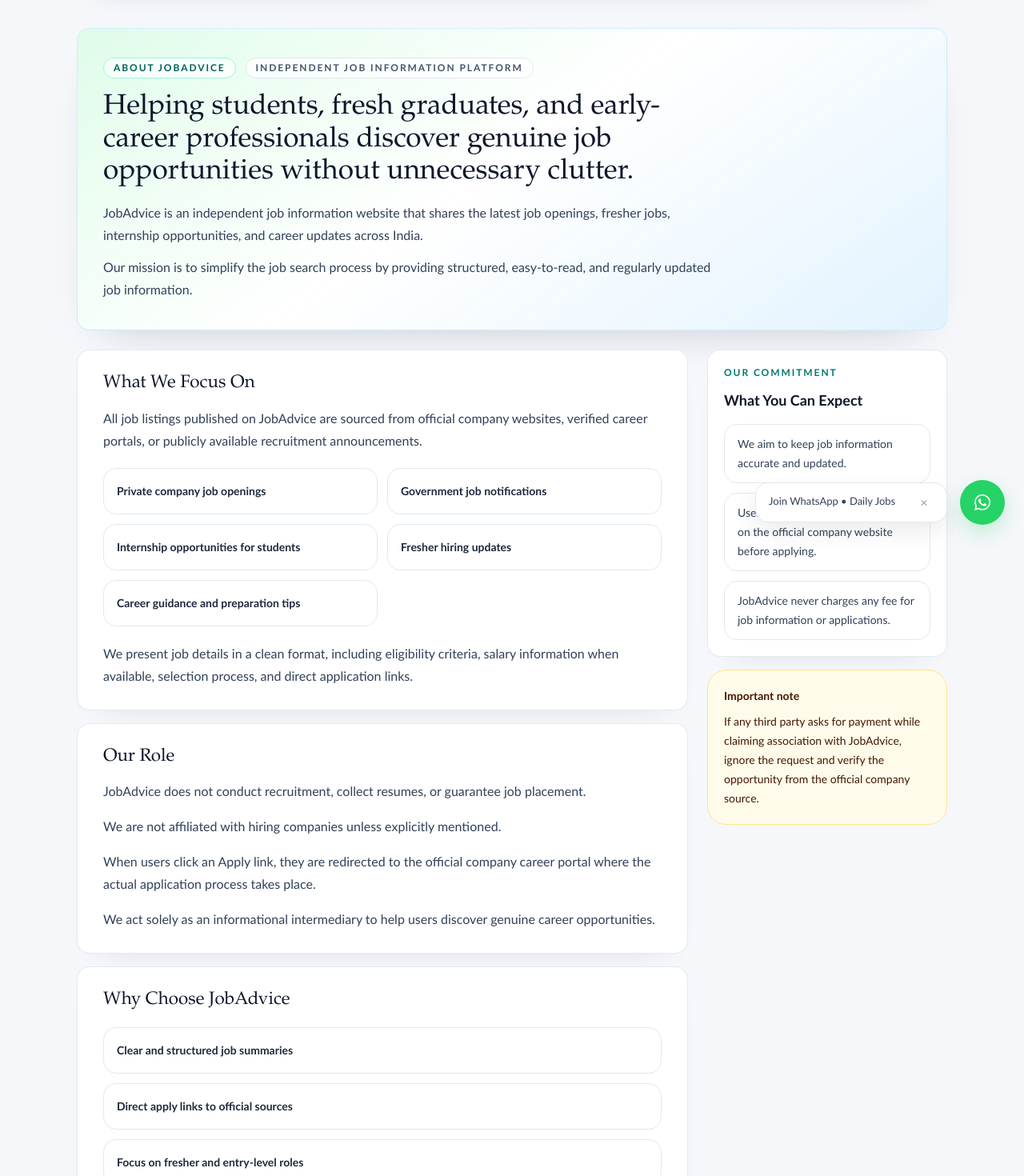
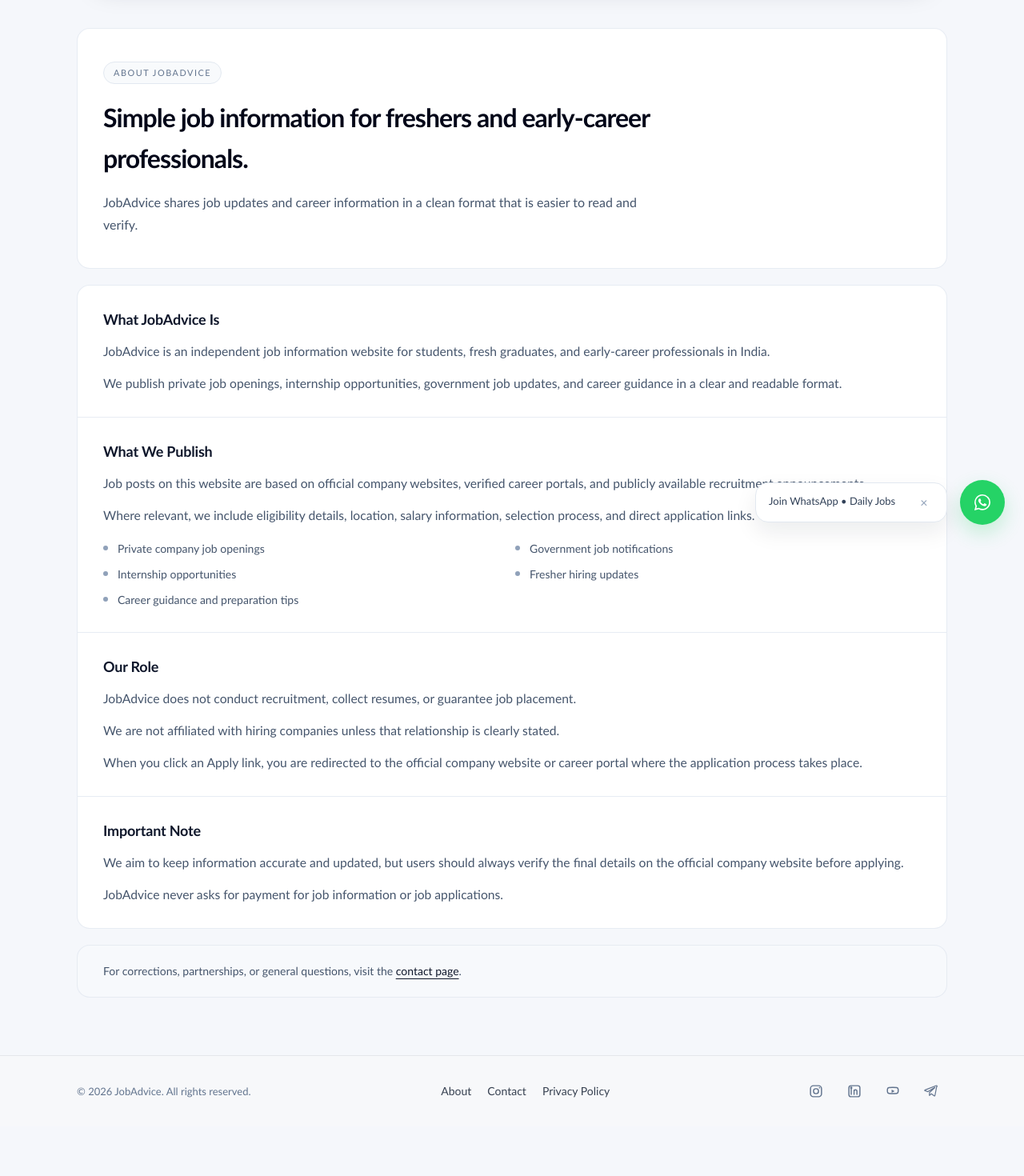
Before and after one commit to hassanusmani21/Jobadvice, a Next.js app: page /about in a window 1280 px wide. Shown: the part 120-1590 px from the top of the page at 80% size. After the commit the page ends 1528 px from the top, so only its background shows below. Built offline with nearby package versions, Linux system fonts and the light colour scheme; no server answers.

Commit message:
Simplify about and privacy pages

```diff
--- a/src/app/about/page.tsx
+++ b/src/app/about/page.tsx
@@ -1,32 +1,50 @@
 import type { Metadata } from "next";
+import Link from "next/link";
 import { siteName } from "@/lib/site";
 
-const focusAreas = [
+const aboutSections = [
+  {
+    title: "What JobAdvice Is",
+    paragraphs: [
+      `${siteName} is an independent job information website for students, fresh graduates, and early-career professionals in India.`,
+      "We publish private job openings, internship opportunities, government job updates, and career guidance in a clear and readable format.",
+    ],
+  },
+  {
+    title: "What We Publish",
+    paragraphs: [
+      "Job posts on this website are based on official company websites, verified career portals, and publicly available recruitment announcements.",
+      "Where relevant, we include eligibility details, location, salary information, selection process, and direct application links.",
+    ],
+    bullets: [
       "Private company job openings",
       "Government job notifications",
-  "Internship opportunities for students",
+      "Internship opportunities",
       "Fresher hiring updates",
       "Career guidance and preparation tips",
-];
-
-const whyChooseUs = [
-  "Clear and structured job summaries",
-  "Direct apply links to official sources",
-  "Focus on fresher and entry-level roles",
-  "No registration required to view job details",
-  "No hidden charges",
-];
-
-const commitmentPoints = [
-  "We aim to keep job information accurate and updated.",
-  "Users should always verify details on the official company website before applying.",
-  "JobAdvice never charges any fee for job information or applications.",
+    ],
+  },
+  {
+    title: "Our Role",
+    paragraphs: [
+      `${siteName} does not conduct recruitment, collect resumes, or guarantee job placement.`,
+      "We are not affiliated with hiring companies unless that relationship is clearly stated.",
+      "When you click an Apply link, you are redirected to the official company website or career portal where the application process takes place.",
+    ],
+  },
+  {
+    title: "Important Note",
+    paragraphs: [
+      "We aim to keep information accurate and updated, but users should always verify the final details on the official company website before applying.",
+      `${siteName} never asks for payment for job information or job applications.`,
+    ],
+  },
 ];
 
 export const metadata: Metadata = {
   title: "About",
   description:
-    "Learn how JobAdvice shares fresher jobs, internships, and career updates in a clear and practical format.",
+    "Learn what JobAdvice publishes, how job information is sourced, and what role the platform plays.",
   alternates: {
     canonical: "/about",
   },
@@ -34,138 +52,64 @@ export const metadata: Metadata = {
 
 export default function AboutPage() {
   return (
-    <div className="space-y-6">
-      <section className="fade-up hero-surface px-5 py-7 sm:px-8 sm:py-9">
-        <div className="flex flex-wrap items-center gap-3 text-xs font-semibold uppercase tracking-[0.16em] text-teal-800">
-          <span className="rounded-full border border-teal-200 bg-white/70 px-3 py-1">
+    <div className="space-y-5">
+      <section className="fade-up rounded-2xl border border-slate-200/80 bg-white/92 px-5 py-8 sm:px-8 sm:py-10">
+        <div className="max-w-3xl">
+          <span className="inline-flex rounded-full border border-slate-200 bg-slate-50 px-3 py-1 text-[0.68rem] font-medium uppercase tracking-[0.14em] text-slate-500">
             About {siteName}
           </span>
-          <span className="rounded-full border border-slate-200 bg-white/70 px-3 py-1 text-slate-600">
-            Independent Job Information Platform
-          </span>
-        </div>
 
-        <h1 className="mt-4 max-w-3xl font-serif text-[1.8rem] leading-[1.15] text-slate-900 sm:text-[2.2rem]">
-          Helping students, fresh graduates, and early-career professionals discover genuine job
-          opportunities without unnecessary clutter.
+          <h1 className="mt-4 text-[1.65rem] font-semibold tracking-[-0.03em] text-slate-950 sm:text-[2rem]">
+            Simple job information for freshers and early-career professionals.
           </h1>
 
-        <p className="mt-4 max-w-3xl text-sm leading-7 text-slate-700 sm:text-base">
-          {siteName} is an independent job information website that shares the latest job openings,
-          fresher jobs, internship opportunities, and career updates across India.
-        </p>
-
-        <p className="mt-3 max-w-3xl text-sm leading-7 text-slate-700 sm:text-base">
-          Our mission is to simplify the job search process by providing structured, easy-to-read,
-          and regularly updated job information.
-        </p>
-      </section>
-
-      <section className="grid gap-6 lg:grid-cols-[minmax(0,1fr)_300px]">
-        <div className="space-y-4">
-          <section className="fade-up card-surface rounded-3xl px-5 py-6 sm:px-8 sm:py-7">
-            <h2 className="font-serif text-[1.4rem] leading-[1.2] text-slate-900">
-              What We Focus On
-            </h2>
-            <p className="mt-4 text-sm leading-7 text-slate-700 sm:text-base">
-              All job listings published on {siteName} are sourced from official company websites,
-              verified career portals, or publicly available recruitment announcements.
-            </p>
-
-            <ul className="mt-5 grid gap-3 sm:grid-cols-2">
-              {focusAreas.map((item) => (
-                <li
-                  key={item}
-                  className="rounded-2xl border border-slate-200 bg-white px-4 py-4 text-sm font-semibold leading-6 text-slate-800"
-                >
-                  {item}
-                </li>
-              ))}
-            </ul>
-
-            <p className="mt-5 text-sm leading-7 text-slate-700 sm:text-base">
-              We present job details in a clean format, including eligibility criteria, salary
-              information when available, selection process, and direct application links.
-            </p>
-          </section>
-
-          <section
-            className="fade-up card-surface rounded-3xl px-5 py-6 sm:px-8 sm:py-7"
-            style={{ animationDelay: "90ms" }}
-          >
-            <h2 className="font-serif text-[1.4rem] leading-[1.2] text-slate-900">Our Role</h2>
-            <div className="mt-4 space-y-4 text-sm leading-7 text-slate-700 sm:text-base">
-              <p>
-                {siteName} does not conduct recruitment, collect resumes, or guarantee job
-                placement.
-              </p>
-              <p>
-                We are not affiliated with hiring companies unless explicitly mentioned.
-              </p>
-              <p>
-                When users click an Apply link, they are redirected to the official company career
-                portal where the actual application process takes place.
-              </p>
-              <p>
-                We act solely as an informational intermediary to help users discover genuine
-                career opportunities.
+          <p className="mt-4 max-w-2xl text-sm leading-7 text-slate-600 sm:text-base">
+            {siteName} shares job updates and career information in a clean format that is easier
+            to read and verify.
           </p>
         </div>
       </section>
 
+      <article className="fade-up rounded-2xl border border-slate-200/80 bg-white/92">
+        {aboutSections.map((section, index) => (
           <section
-            className="fade-up card-surface rounded-3xl px-5 py-6 sm:px-8 sm:py-7"
-            style={{ animationDelay: "150ms" }}
+            key={section.title}
+            className={`px-5 py-6 sm:px-8 sm:py-7 ${
+              index === 0 ? "" : "border-t border-slate-200/80"
+            }`}
           >
-            <h2 className="font-serif text-[1.4rem] leading-[1.2] text-slate-900">
-              Why Choose {siteName}
+            <h2 className="text-base font-semibold tracking-[-0.01em] text-slate-900 sm:text-lg">
+              {section.title}
             </h2>
 
-            <ul className="mt-5 space-y-3">
-              {whyChooseUs.map((item) => (
-                <li
-                  key={item}
-                  className="rounded-2xl border border-slate-200 bg-white px-4 py-4 text-sm font-semibold leading-6 text-slate-800"
-                >
-                  {item}
+            <div className="mt-3 space-y-3 text-sm leading-7 text-slate-600 sm:text-[0.98rem]">
+              {section.paragraphs.map((paragraph) => (
+                <p key={paragraph}>{paragraph}</p>
+              ))}
+            </div>
+
+            {section.bullets ? (
+              <ul className="mt-4 grid gap-2 sm:grid-cols-2">
+                {section.bullets.map((bullet) => (
+                  <li key={bullet} className="flex items-start gap-3 text-sm leading-6 text-slate-600">
+                    <span className="mt-2 h-1.5 w-1.5 rounded-full bg-slate-400" aria-hidden="true" />
+                    <span>{bullet}</span>
                   </li>
                 ))}
               </ul>
+            ) : null}
+          </section>
+        ))}
+      </article>
 
-            <p className="mt-5 text-sm leading-7 text-slate-700 sm:text-base">
-              We believe job information should be accessible, transparent, and easy to navigate
-              without unnecessary clutter.
+      <section className="fade-up rounded-2xl border border-slate-200/80 bg-slate-50/70 px-5 py-5 sm:px-8">
+        <p className="text-sm leading-6 text-slate-600">
+          For corrections, partnerships, or general questions, visit the{" "}
+          <Link href="/contact" className="font-medium text-slate-900 underline underline-offset-4">
+            contact page
+          </Link>
+          .
         </p>
-          </section>
-        </div>
-
-        <aside className="space-y-4">
-          <section className="fade-up card-surface rounded-3xl p-5" style={{ animationDelay: "120ms" }}>
-            <p className="text-xs font-semibold uppercase tracking-[0.16em] text-teal-700">
-              Our Commitment
-            </p>
-            <h2 className="mt-3 text-lg font-bold text-slate-900">What You Can Expect</h2>
-
-            <ul className="mt-4 space-y-3 text-sm leading-6 text-slate-700">
-              {commitmentPoints.map((item) => (
-                <li key={item} className="rounded-2xl border border-slate-200 bg-white px-4 py-3">
-                  {item}
-                </li>
-              ))}
-            </ul>
-          </section>
-
-          <section
-            className="fade-up rounded-3xl border border-amber-200 bg-amber-50 px-5 py-5 text-sm leading-6 text-amber-950"
-            style={{ animationDelay: "180ms" }}
-          >
-            <p className="font-semibold">Important note</p>
-            <p className="mt-2">
-              If any third party asks for payment while claiming association with {siteName},
-              ignore the request and verify the opportunity from the official company source.
-            </p>
-          </section>
-        </aside>
       </section>
     </div>
   );
--- a/src/app/privacy-policy/page.tsx
+++ b/src/app/privacy-policy/page.tsx
@@ -7,18 +7,18 @@ const policySections = [
     id: "nature",
     title: "1. Nature of Our Website",
     paragraphs: [
-      `${siteName} is a job information and redirection platform.`,
-      "We do not own, manage, or control any job listings published on this website. All job postings are sourced from publicly available information, including official company websites and verified career portals.",
-      "We act solely as an informational intermediary to help users discover job opportunities.",
+      `${siteName} is an independent job information and redirection platform.`,
+      "We publish job details based on official company websites, verified career portals, and publicly available recruitment announcements.",
+      "We do not own or control the vacancies listed on third-party employer websites.",
     ],
   },
   {
     id: "authority",
     title: "2. No Recruitment or Hiring Authority",
     paragraphs: [
-      "JobAdvice does not conduct recruitment processes, collect resumes or job applications, offer employment, guarantee job placement, represent any company, or charge any fee for job applications.",
-      "When you click an Apply link, you are redirected to the official website or career portal of the respective company. Any job application you submit is handled entirely by that company under its own privacy policy and recruitment process.",
-      "We are not involved in hiring decisions at any stage.",
+      "We do not conduct recruitment, collect resumes, offer employment, guarantee placement, or charge any fee for job applications.",
+      "When you click an Apply link, you continue to the official company website or career portal.",
+      "Any application you submit is handled entirely by that company under its own privacy policy and hiring process.",
     ],
   },
   {
@@ -26,38 +26,38 @@ const policySections = [
     title: "3. Information We Collect",
     paragraphs: [
       "We do not collect or store personal data related to job applications.",
-      "We may collect limited non-personal information solely to improve website functionality and user experience.",
+      "We may use limited non-personal website data to improve performance and usability.",
+      "We do not sell, rent, or trade user data.",
     ],
     bullets: [
       "Browser type",
       "Device information",
       "General analytics data",
-      "Cookies for website performance",
-      "We do not sell, rent, or trade user data.",
+      "Cookies used for website performance",
     ],
   },
   {
     id: "third-party",
     title: "4. Third Party Websites",
     paragraphs: [
-      "Our website contains links to external company websites and career portals. Once you leave our website, you are subject to the privacy policies and terms of the respective third-party website.",
-      `${siteName} is not responsible for data collection practices of third-party websites, changes in job descriptions, salary updates, recruitment decisions, or application outcomes.`,
-      "Users are advised to verify all job information on the official company website before applying.",
+      "Our website includes links to external company websites and career portals.",
+      `Once you leave ${siteName}, the privacy policy and terms of that third-party website will apply.`,
+      "We are not responsible for changes in job details, third-party data practices, recruitment decisions, or application outcomes.",
     ],
   },
   {
     id: "accuracy",
     title: "5. Accuracy of Information",
     paragraphs: [
-      "While we strive to provide accurate and up-to-date job information, we do not guarantee the completeness, reliability, or accuracy of any listing.",
-      "Companies may modify or remove job postings at any time without notice.",
+      "We try to keep job information accurate and updated, but we do not guarantee the completeness or reliability of every listing.",
+      "Employers may modify or remove job postings at any time without notice.",
     ],
   },
   {
     id: "liability",
     title: "6. Limitation of Liability",
     paragraphs: [
-      `${siteName} shall not be held liable for any loss arising from job applications, miscommunication with employers, job offer rejections, changes in recruitment policies, errors in job listings, or use of this website.`,
+      `${siteName} is not liable for losses, rejected applications, misunderstandings, recruitment changes, or listing errors arising from the use of this website.`,
       "Use of this website is at your own discretion and risk.",
     ],
   },
@@ -65,28 +65,22 @@ const policySections = [
     id: "updates",
     title: "7. Policy Updates",
     paragraphs: [
-      "We reserve the right to update this Privacy Policy and Disclaimer at any time. Continued use of the website after changes are posted constitutes acceptance of the revised terms.",
+      "We may update this Privacy Policy and Disclaimer from time to time. Continued use of the website after changes are published means you accept the revised version.",
     ],
   },
   {
     id: "contact",
     title: "8. Contact Information",
     paragraphs: [
-      "For questions regarding this policy, contact us using the details below.",
+      "If you have a question about this policy or need to report an issue, contact us using the details below.",
     ],
   },
-];
-
-const quickNotes = [
-  "Independent job information platform",
-  "No hiring, no placement, no recruitment fees",
-  "Apply links redirect to official company portals",
 ];
 
 export const metadata: Metadata = {
   title: "Privacy Policy & Disclaimer",
   description:
-    "Read the JobAdvice privacy policy and disclaimer covering external apply links, third-party websites, and platform limitations.",
+    "Read the JobAdvice privacy policy and disclaimer covering external links, website data, and platform limitations.",
   alternates: {
     canonical: "/privacy-policy",
   },
@@ -94,117 +88,83 @@ export const metadata: Metadata = {
 
 export default function PrivacyPolicyPage() {
   return (
-    <div className="space-y-6">
-      <section className="fade-up rounded-2xl border border-slate-200/80 bg-[#FBFCFD] px-5 py-7 sm:px-8 sm:py-10">
-        <div className="max-w-4xl">
-          <div className="flex flex-wrap items-center gap-2.5 text-[11px] font-medium uppercase tracking-[0.14em] text-slate-600">
-            <span className="rounded-full border border-slate-200 bg-white px-2.5 py-1">
-              Privacy Policy & Disclaimer
+    <div className="space-y-5">
+      <section className="fade-up rounded-2xl border border-slate-200/80 bg-white/92 px-5 py-8 sm:px-8 sm:py-10">
+        <div className="max-w-3xl">
+          <div className="flex flex-wrap items-center gap-2 text-[0.68rem] font-medium uppercase tracking-[0.14em] text-slate-500">
+            <span className="rounded-full border border-slate-200 bg-slate-50 px-3 py-1">
+              Privacy Policy
             </span>
-            <span className="rounded-full border border-slate-200 bg-white px-2.5 py-1">
-              Effective Date: March 1, 2026
+            <span className="rounded-full border border-slate-200 bg-slate-50 px-3 py-1">
+              Effective date: March 1, 2026
             </span>
           </div>
 
-          <h1 className="mt-5 max-w-3xl font-serif text-[1.9rem] leading-[1.08] text-slate-950 sm:text-[2.45rem]">
-            Clear terms for how {siteName} shares job information and redirects users to official
-            apply pages.
+          <h1 className="mt-4 text-[1.65rem] font-semibold tracking-[-0.03em] text-slate-950 sm:text-[2rem]">
+            Privacy Policy and Disclaimer
           </h1>
 
-          <p className="mt-4 max-w-2xl text-sm leading-7 text-slate-600 sm:text-[1rem]">
-            Welcome to {siteName}. This website is operated as an independent job information
-            platform. By using this website, you agree to the terms outlined below.
+          <p className="mt-4 max-w-2xl text-sm leading-7 text-slate-600 sm:text-base">
+            This page explains how {siteName} handles website information, external links, and the
+            limits of our role as a job information platform.
           </p>
-
-          <div className="mt-8 grid gap-3 sm:grid-cols-3">
-            {quickNotes.map((item, index) => (
-              <div
-                key={item}
-                className="flex min-h-[88px] items-start rounded-2xl border border-slate-200 bg-white px-4 py-4"
-                style={{ animationDelay: `${80 + index * 70}ms` }}
-              >
-                <p className="text-sm font-medium leading-6 text-slate-800">{item}</p>
-              </div>
-            ))}
-          </div>
         </div>
       </section>
 
-      <section className="grid gap-6 lg:grid-cols-[minmax(0,1fr)_280px]">
-        <div className="space-y-4">
+      <article className="fade-up rounded-2xl border border-slate-200/80 bg-white/92">
         {policySections.map((section, index) => (
           <section
             key={section.id}
-              className="fade-up card-surface rounded-3xl px-5 py-6 sm:px-8 sm:py-7"
-              style={{ animationDelay: `${120 + index * 40}ms` }}
+            className={`px-5 py-6 sm:px-8 sm:py-7 ${
+              index === 0 ? "" : "border-t border-slate-200/80"
+            }`}
           >
-              <h2 className="font-serif text-[1.4rem] leading-[1.2] text-slate-900">
+            <h2 className="text-base font-semibold tracking-[-0.01em] text-slate-900 sm:text-lg">
               {section.title}
             </h2>
 
-              <div className="mt-4 space-y-4 text-sm leading-7 text-slate-700 sm:text-base">
+            <div className="mt-3 space-y-3 text-sm leading-7 text-slate-600 sm:text-[0.98rem]">
               {section.paragraphs.map((paragraph) => (
                 <p key={paragraph}>{paragraph}</p>
               ))}
+            </div>
 
             {section.bullets ? (
-                  <ul className="space-y-2 pl-5 text-slate-700 marker:text-teal-700">
+              <ul className="mt-4 grid gap-2 sm:grid-cols-2">
                 {section.bullets.map((bullet) => (
-                      <li key={bullet} className="list-disc leading-7">
-                        {bullet}
+                  <li key={bullet} className="flex items-start gap-3 text-sm leading-6 text-slate-600">
+                    <span className="mt-2 h-1.5 w-1.5 rounded-full bg-slate-400" aria-hidden="true" />
+                    <span>{bullet}</span>
                   </li>
                 ))}
               </ul>
             ) : null}
 
             {section.id === "contact" ? (
-                  <div className="rounded-2xl border border-teal-100 bg-teal-50/80 px-4 py-4">
-                    <p className="text-sm font-semibold text-slate-900 sm:text-base">
+              <div className="mt-4 rounded-2xl border border-slate-200/80 bg-slate-50/80 px-4 py-4">
+                <p className="text-sm leading-6 text-slate-600">
                   Email:{" "}
                   <a
                     href={`mailto:${siteEmail}`}
-                        className="text-teal-800 underline underline-offset-4 hover:text-teal-900"
+                    className="font-medium text-slate-900 underline underline-offset-4"
                   >
                     {siteEmail}
                   </a>
                 </p>
               </div>
             ) : null}
-              </div>
           </section>
         ))}
-        </div>
+      </article>
 
-        <aside className="space-y-4">
-          <section className="fade-up card-surface rounded-3xl p-5" style={{ animationDelay: "120ms" }}>
-            <p className="text-xs font-semibold uppercase tracking-[0.16em] text-teal-700">
-              Important
+      <section className="fade-up rounded-2xl border border-slate-200/80 bg-slate-50/70 px-5 py-5 sm:px-8">
+        <p className="text-sm leading-6 text-slate-600">
+          For general queries or corrections, use the{" "}
+          <Link href="/contact" className="font-medium text-slate-900 underline underline-offset-4">
+            contact page
+          </Link>
+          .
         </p>
-            <h2 className="mt-3 text-lg font-bold text-slate-900">Before You Apply</h2>
-            <ul className="mt-4 space-y-3 text-sm leading-6 text-slate-700">
-              <li className="rounded-2xl border border-slate-200 bg-white px-4 py-3">
-                Verify job details on the official company page.
-              </li>
-              <li className="rounded-2xl border border-slate-200 bg-white px-4 py-3">
-                Never pay anyone for a job application.
-              </li>
-              <li className="rounded-2xl border border-slate-200 bg-white px-4 py-3">
-                Review the third-party website&apos;s own privacy policy before submitting data.
-              </li>
-            </ul>
-          </section>
-
-          <section className="fade-up rounded-3xl border border-amber-200 bg-amber-50 px-5 py-5 text-sm leading-6 text-amber-950" style={{ animationDelay: "180ms" }}>
-            <p className="font-semibold">Need support?</p>
-            <p className="mt-2">
-              For general queries, visit the{" "}
-              <Link href="/contact" className="font-semibold underline underline-offset-4">
-                Contact
-              </Link>{" "}
-              page.
-            </p>
-          </section>
-        </aside>
       </section>
     </div>
   );
```
Also changed, not shown: 1 other file (tests, documents, lock files or other folders). Lines whose indentation alone changed are shown as unchanged.
